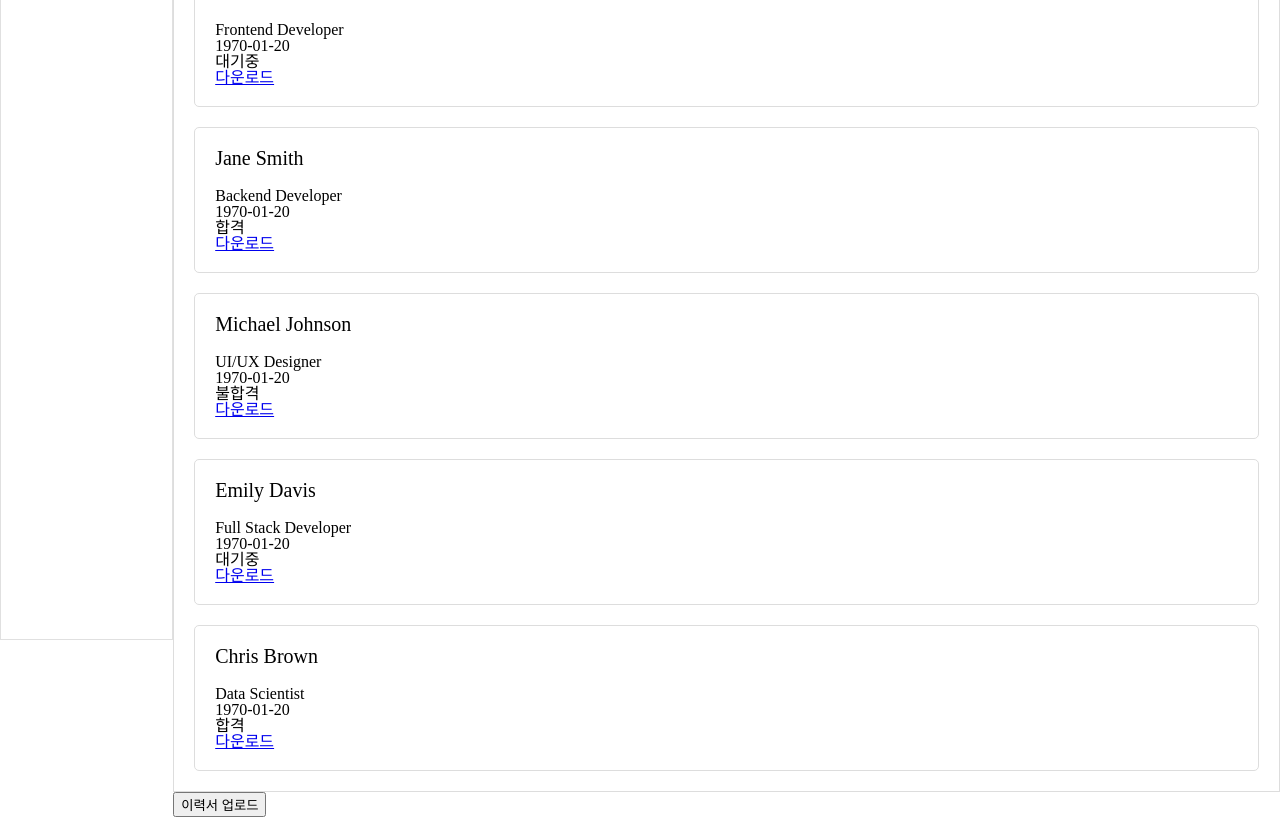
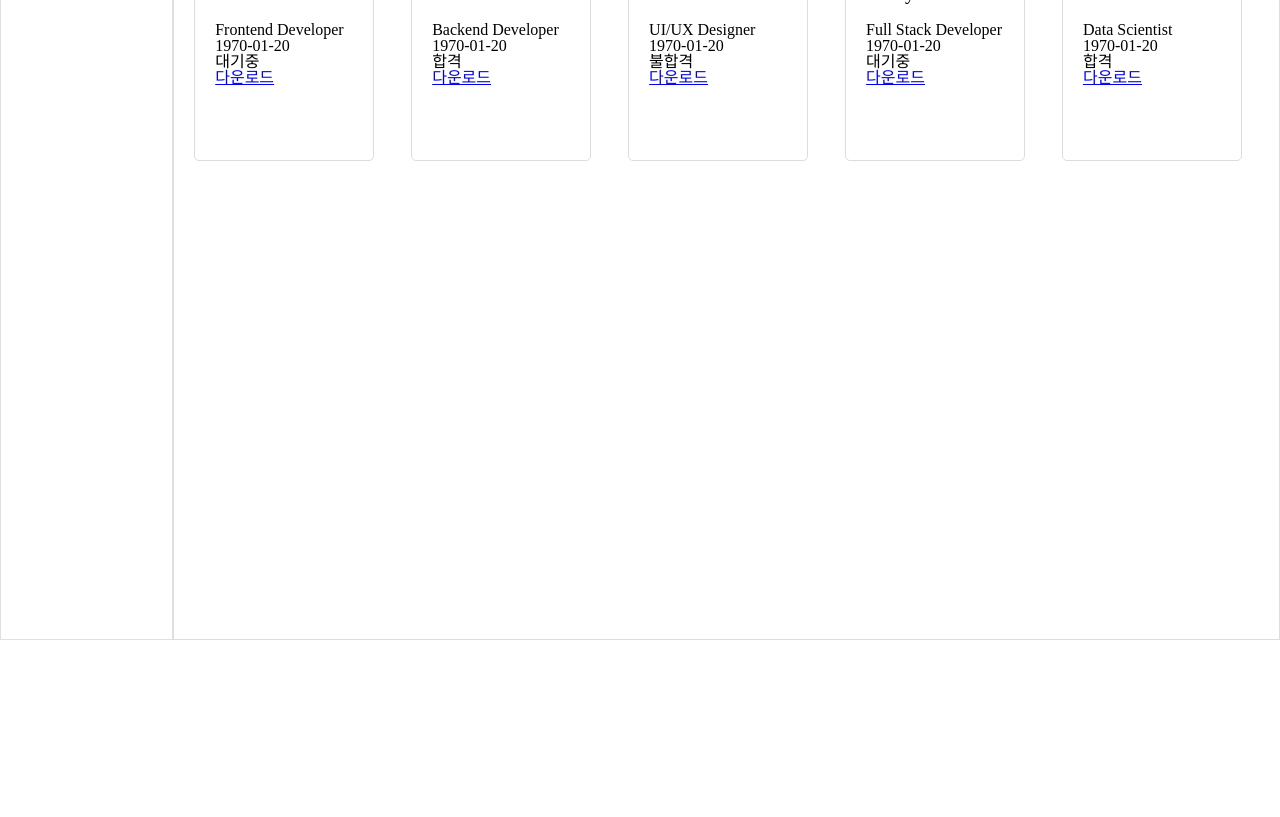
Before and after one commit to soonki-98/ats-client, a React (Create React App) app: page / in a window 1280 px wide. Shown: the part 160-977 px from the top of the page. After the commit the page ends 800 px from the top, so only its background shows below. Built offline with nearby package versions, Linux system fonts and the light colour scheme.

Commit message:
ui 수정

```diff
--- a/src/App.tsx
+++ b/src/App.tsx
@@ -12,12 +12,6 @@ function App() {
         <Sidebar />
         <main className="main">
           <ResumeList />
-          {/**
-           * DnD나 버튼 클릭으로 이력서 업로드
-           */}
-          <section className="upload-resume">
-            <button>이력서 업로드</button>
-          </section>
         </main>
       </div>
     </>
--- a/src/__mocks/resumes.ts
+++ b/src/__mocks/resumes.ts
@@ -5,7 +5,7 @@ export const _resumeList: Apis.Resume.Get[] = [
     jobPosition: 'Frontend Developer',
     uploadDate: 1693536000,
     status: 'pending',
-    url: 'https://example.com/resume/johndoe.pdf',
+    url: './test.pdf',
   },
   {
     id: '2',
@@ -13,7 +13,7 @@ export const _resumeList: Apis.Resume.Get[] = [
     jobPosition: 'Backend Developer',
     uploadDate: 1693228800,
     status: 'accepted',
-    url: 'https://example.com/resume/janesmith.pdf',
+    url: './test.pdf',
   },
   {
     id: '3',
@@ -21,7 +21,7 @@ export const _resumeList: Apis.Resume.Get[] = [
     jobPosition: 'UI/UX Designer',
     uploadDate: 1693622400,
     status: 'rejected',
-    url: 'https://example.com/resume/michaeljohnson.pdf',
+    url: './test.pdf',
   },
   {
     id: '4',
@@ -29,7 +29,7 @@ export const _resumeList: Apis.Resume.Get[] = [
     jobPosition: 'Full Stack Developer',
     uploadDate: 1693708800,
     status: 'pending',
-    url: 'https://example.com/resume/emilydavis.pdf',
+    url: './test.pdf',
   },
   {
     id: '5',
@@ -37,6 +37,6 @@ export const _resumeList: Apis.Resume.Get[] = [
     jobPosition: 'Data Scientist',
     uploadDate: 1693315200,
     status: 'accepted',
-    url: 'https://example.com/resume/chrisbrown.pdf',
+    url: './test.pdf',
   },
 ];
--- a/src/entities/resume/ui/styles.ts
+++ b/src/entities/resume/ui/styles.ts
@@ -6,6 +6,9 @@ export const ResumeWrapper = styled.div`
   border: 1px solid #ddd;
   padding: 20px;
   border-radius: 5px;
+  width: 180px;
+  height: 200px;
+  box-sizing: border-box;
 `;
 
 export const Title = styled.h2`
--- a/src/features/resumeList/ui/styles.ts
+++ b/src/features/resumeList/ui/styles.ts
@@ -3,6 +3,8 @@ import styled from 'styled-components';
 export const StyledSection = styled.section`
   display: flex;
   flex-direction: column;
+  height: 100%;
+  box-sizing: border-box;
   padding: 20px;
   border: 1px solid #ddd;
 `;
@@ -13,9 +15,9 @@ export const Title = styled.h1`
 `;
 
 export const StyledUl = styled.ul`
-  display: flex;
-  flex-direction: column;
-  gap: 20px;
+  display: grid;
+  grid-template-columns: repeat(auto-fill, minmax(180px, 1fr));
+  grid-gap: 20px;
   list-style: none;
   padding: 0;
 `;
```
Also changed, not shown: 1 other file (tests, documents, lock files or other folders).
